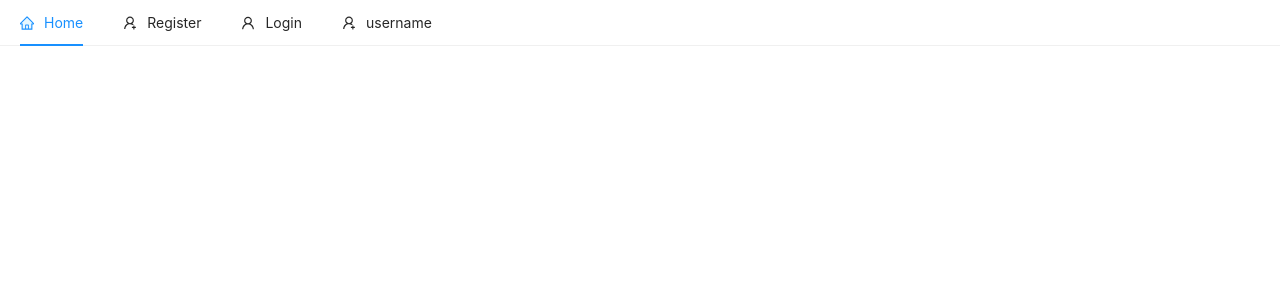
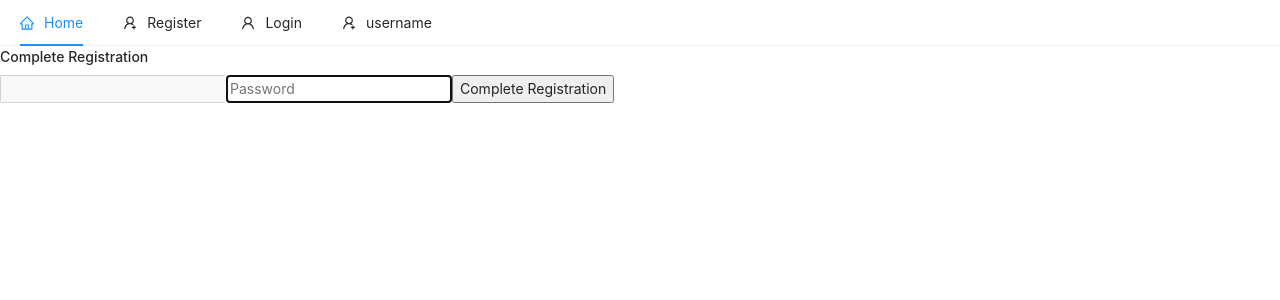
Before and after one commit to rockytrice/PC-Hub, a React (Create React App) app in the folder client/: page /register/complete in a window 1280 px wide. Shown: the top 300 px of the page. Built offline with nearby package versions, Linux system fonts and the light colour scheme.

Commit message:
completing the registration process

```diff
--- a/client/src/App.js
+++ b/client/src/App.js
@@ -6,7 +6,7 @@ import Login from './pages/auth/Login';
 import Home from './pages/Home';
 import Register from './pages/auth/Register';
 import Header from "./components/nav/Header";
-
+import RegisterComplete from './pages/auth/RegisterComplete'
 
 const App = () => {
   return (
@@ -16,7 +16,8 @@ const App = () => {
         <Switch>
             <Route exact path='/' component={Home} />
             <Route exact path='/Login' component={Login}  />
-            <Route exact path='/Register'  component={Register}  />
+            <Route exact path='/register'  component={Register}  />
+            <Route exact path='/register/complete'  component={RegisterComplete}  />
         </Switch>
      </>
   );
--- a/client/src/pages/auth/Register.js
+++ b/client/src/pages/auth/Register.js
@@ -11,7 +11,7 @@ const Register = () => {
         event.preventDefault()
     //    when user submits form, we send them the url where they can complete the registration
         const config = {
-            //hard coded for now
+            //url for redirect on register
             url: process.env.REACT_APP_REGISTER_REDIRECT_URL,
             handleCodeInApp: true,
         }
@@ -32,7 +32,7 @@ const Register = () => {
             <input type="email" className="form-control" value={email}
                    autoFocus
                    onChange={event => setEmail(event.target.value)}/>
-                   <button type="submit" className="btn btn-raised">Register</button>
+                   <button type="submit" className="btn mt-4 btn-raised">Register</button>
         </form>
     );
         return (
--- /dev/null
+++ b/client/src/pages/auth/RegisterComplete.js
@@ -0,0 +1,87 @@
+import React, {useState,useEffect} from 'react';
+import {auth} from '../../firebase'
+import {toast} from 'react-toastify'
+
+//destructor of history props
+const RegisterComplete = ({history})  => {
+    //create state to store user's email
+    const [email, setEmail] = useState("");
+    const [password, setPassword] = useState("");
+//this component mounts for the first time when the page loads. the first argument is the used state.
+// and the second argument is the dependencies to control the behavior
+    //when the component mounts the user's email will be available in the email state
+    useEffect(()=>{
+        //when the component mounts the user's email will be available in the email state
+        setEmail(window.localStorage.getItem('emailForRegistration'))
+        // console.log(window.location.href);
+        // console.log(window.localStorage.getItem('emailForRegistration'));
+    },[history])
+    //handle form submit to firebase
+    // access props.history
+   // history.push('/das')
+    const handleSubmit = async (event)=>{
+        event.preventDefault()
+        //validation
+        if(!email || !password){
+            toast.error('Email and password is required')
+            return;
+        }
+        if(password.length < 6 ){
+            toast.error("Password must be at least 6 characters")
+            return;
+        }
+
+        //    when user submits form, we send them the url where they can complete the registration
+try{
+  const result = await auth.signInWithEmailLink(email,window.location.href)
+if (result.user.emailVerified){
+    //remove email from local storage
+    window.localStorage.removeItem('emailForRegistration');
+    //from firebase gets the currently logged in user
+    let user = auth.currentUser
+    //update user with the password
+    await user.updatePassword(password);
+    //get user id token
+    const idTokenResult = await user.getIdToken();
+
+
+    //redux store
+    console.log("user",user, 'idTokenResult',idTokenResult)
+      //dispatch to the store the currently logged in users info(email address, json web token, etc)
+
+
+    //redirect
+    history.push('/')
+}
+} catch (error) {
+            toast.error(error.message)
+}
+
+    };
+    const completeRegistrationForm = ()=> (
+        <form onSubmit={handleSubmit}>
+            {/*bind the value in the state email. When user is typing in the input field,
+            grab value and put it in the state by the name of the email variable. Then on change we get the event handler.
+            So whenever the user types something in we set the email to the target value */}
+            <input type="email" className="form-control" value={email}
+                   disabled
+                   />
+            <input type="password"  className="form-control mt-3" value={password} onChange={(e)=> setPassword(e.target.value)}
+                 placeholder="Password" autoFocus
+            />
+            <button type="submit" className="btn mt-4 btn-raised"> Complete Registration</button>
+        </form>
+    );
+    return (
+        <div className="container p-5">
+            <div className="row">
+                <div className="col-md-6 offset-md-3">
+                    <h4 className="b-0 my-2">Complete Registration</h4>
+                    {completeRegistrationForm()}
+                </div>
+            </div>
+        </div>
+    );
+}
+
+export default RegisterComplete;
```
